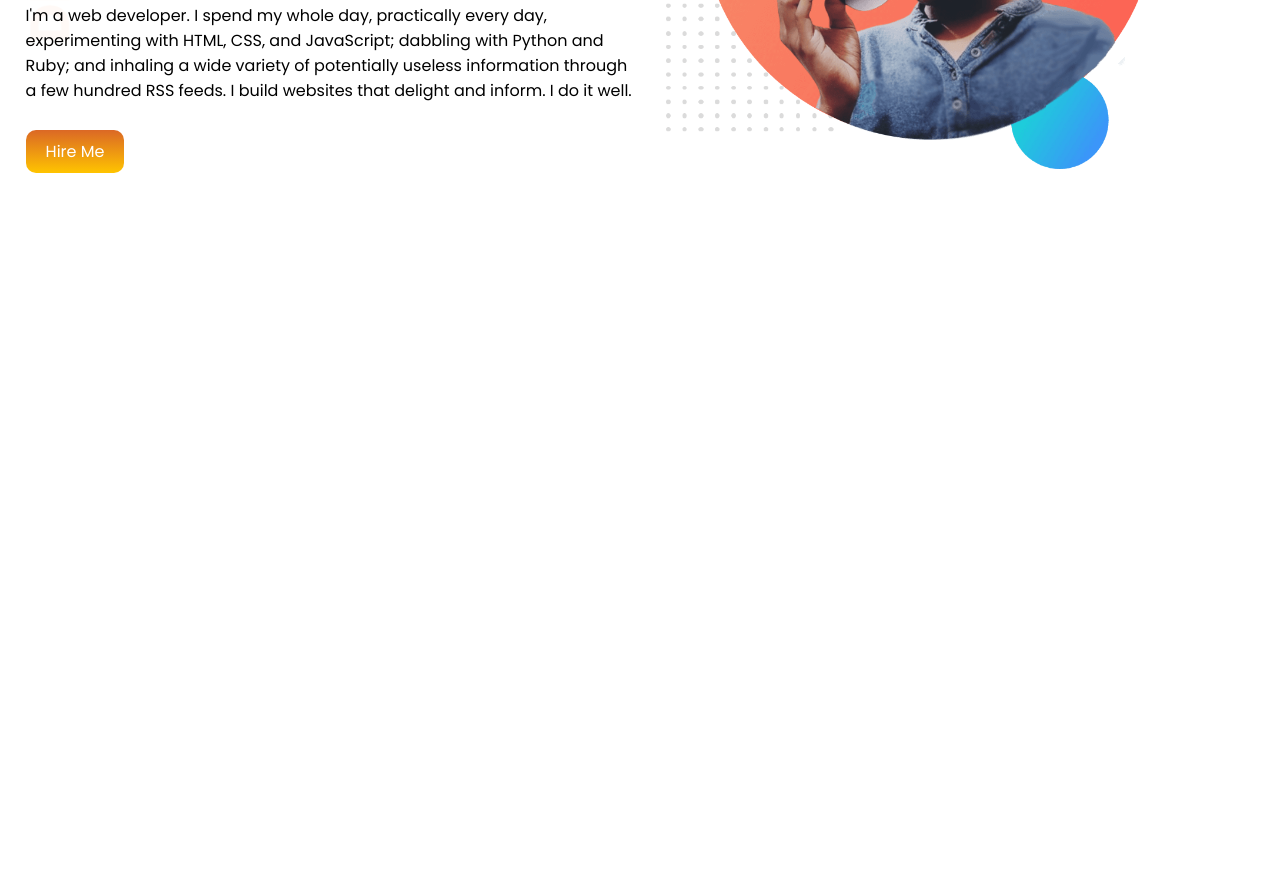
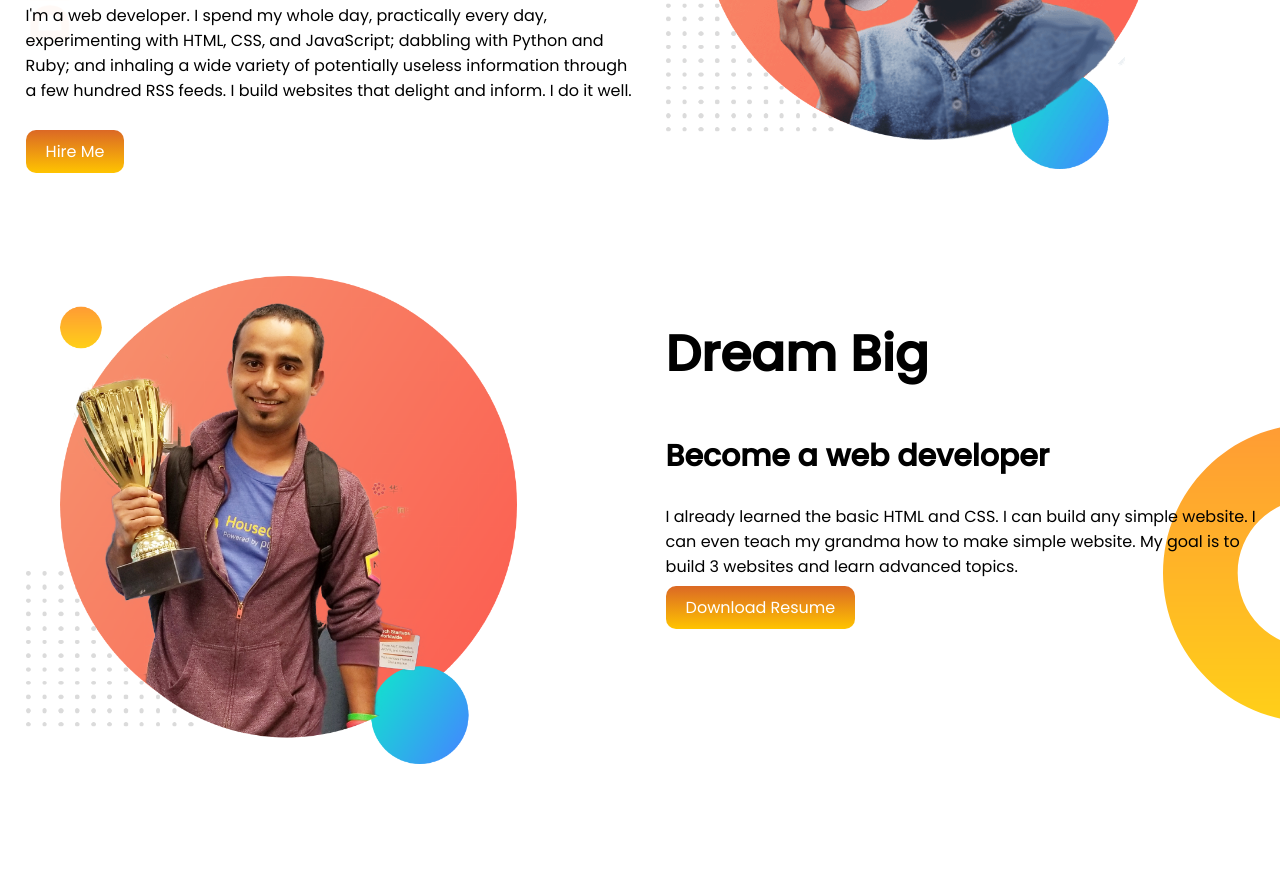
Before and after one commit to mdimranulalam/second-portfolio, a plain HTML site: page index.html in a window 1280 px wide. Shown: the part 319-1190 px from the top of the page. Before the commit the page ends 800 px from the top, so only its background shows below. Drawn offline with Linux system fonts and the light colour scheme.

Commit message:
Section 2 added

```diff
--- a/index.html
+++ b/index.html
@@ -24,5 +24,21 @@
             <img src="images/imran-2-bg.png" alt="Imran's Picture">
         </div>
     </section>
+
+    <!-- Section - 2 -->
+
+    <section class="container flexible-container second-section">
+        <div class="section-part">
+            <img src="images/jhankar.png" alt="Jhonkar Mahmud">
+        </div>
+
+        <div class="section-part">
+            <h1>Dream Big</h1>
+            <h2>Become a web developer</h2>
+            <p>I already learned the basic HTML and CSS. I can build any simple website. I can even teach my grandma how to make simple website. My goal is to build 3 websites and learn advanced topics.</p>
+
+            <a href="https://www.linkedin.com/in/mdimranulalam/" target="_blank" class="link-button">Download Resume</a>
+        </div>
+    </section>
 </body>
 </html>
--- a/style.css
+++ b/style.css
@@ -10,6 +10,9 @@ h1{
     font-size: 50px;
     font-weight: 600;
     cursor: default;
+}
+h2{
+    font-size: 30px;
 }
 h3,h4{
     cursor: default;
@@ -54,3 +57,14 @@ p{
 .section-part img{
     width: 80%;
 }
+
+
+/* Section - 2 Styles */
+.second-section{
+    background-image: url(images/dream-bg.png);
+    background-repeat: no-repeat;
+    background-position: right;
+}
+
+
+/* Section - 3 Styles */
```
